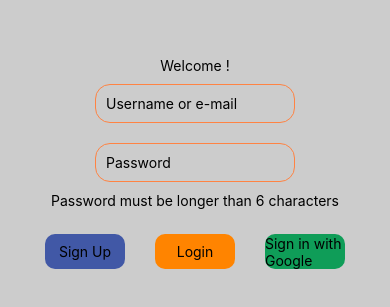
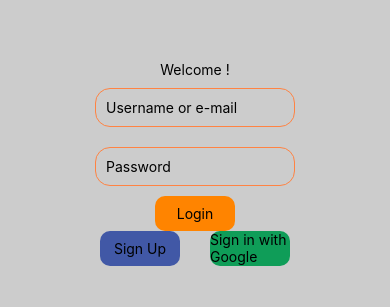
Before and after one commit to ErennBasar/ReactNative-MobileApp, a React Native app: screen /Login in a window 390 px wide. Shown: the part 259-566 px from the top of the page. Built offline with nearby package versions, Linux system fonts and the light colour scheme.

Commit message:
handlelogin function has been added

```diff
--- a/src/screens/LoginScreen.js
+++ b/src/screens/LoginScreen.js
@@ -1,8 +1,7 @@
 import { Button, KeyboardAvoidingView, StyleSheet, Text, TextInput, TouchableOpacity, View } from 'react-native'
 import React,{useState,useEffect } from 'react'
 import {auth} from '../../firebase';
-import { GoogleAuthProvider, signInWithRedirect } from 'firebase/auth';
-import { getRedirectResult } from 'firebase/auth';
+import { signInWithEmailAndPassword } from 'firebase/auth';
 
 
 
@@ -11,26 +10,20 @@
     const [password,setPassword] = useState('');
     const [email,setEmail] = useState('');
 
-     const handleSignUp = () => {
 
-         auth.createUserWithEmailAndPassword(email,password).then(userCredentials => {
-
-             const user = userCredentials.user;
-            //console.log(auth);
-             console.log('kullanıcı',user.email);
-         })
-         .catch((error) => alert(error.message));
-     }
-    const handleSignInWithGoogle = () => {
-        const provider = new GoogleAuthProvider();
-        // signInWithRedirect'i kullanarak Google ile oturum açma
-        signInWithRedirect(auth, provider).then(() => {
-            console.log('Oturum açıldı:', result.user);
-        })
-        .catch((error)=>{
-            console.error("Google ile oturum açarken bir hata oluştu:", error);
-        })
-    }
+    const handleLogin = () => {
+        signInWithEmailAndPassword(auth, email, password)
+            .then(userCredentials => {
+                const user = userCredentials.user;
+                console.log('Giriş başarılı:', user.email);
+                navigation.navigate('Home'); // Giriş başarılı olduğunda ana ekrana yönlendirme
+            })
+            .catch(error => {
+                // Giriş başarısız olursa hata mesajını göster
+                Alert.alert("Giriş Hatası", "E-posta veya şifre hatalı.");
+                console.error("Giriş sırasında bir hata oluştu:", error);
+            });
+    };
 
 
   return (
@@ -42,7 +35,7 @@
                     placeholder='Username or e-mail'
                     style={styles.textInputStyle}
                     value={email}
-                    onChangeText={(e)=>{setEmail(e)}}
+                    onChangeText={setEmail}
                     >
                 </TextInput>
                 <TextInput
@@ -50,33 +43,27 @@
                     style={styles.textInputStyle}
                     autoCapitalize='none'
                     value={password}
-                    onChangeText={(p)=>{setPassword(p)}}
+                    onChangeText={setPassword}
                     secureTextEntry
                     >
                  </TextInput>
-                <View>
-                    <Text style={styles.text} >
-                        {password.length >= 6 ? null :
-                        <Text>Password must be longer than 6 characters</Text> }
-                    </Text>
-                </View>
-
+                 <TouchableOpacity
+                style={[styles.button, { backgroundColor: '#FF8400' }]}
+                onPress={handleLogin}
+               >
+                <Text>Login</Text>
+                </TouchableOpacity>
               <View style={styles.buttonContainer}>
                  <TouchableOpacity
                         style={[styles.button,{backgroundColor:'#4158A6'}]}
-                        onPress={handleSignUp}
+                        onPress={()=>navigation.navigate('SignUpScreen')}
                         >
                     <Text>Sign Up</Text>
               </TouchableOpacity>
-                <TouchableOpacity
-                        style={[styles.button, {backgroundColor:'#FF8400'}]}
-                        onPress={()=>navigation.navigate('Home')}
-                        >
-                    <Text>Login</Text>
-                </TouchableOpacity>
+
                 <TouchableOpacity
                         style={[styles.button, {backgroundColor:'#0F9D58'}]}
-                        onPress={handleSignInWithGoogle}
+
                 >
                     <Text>Sign in with Google</Text>
                 </TouchableOpacity>
```
